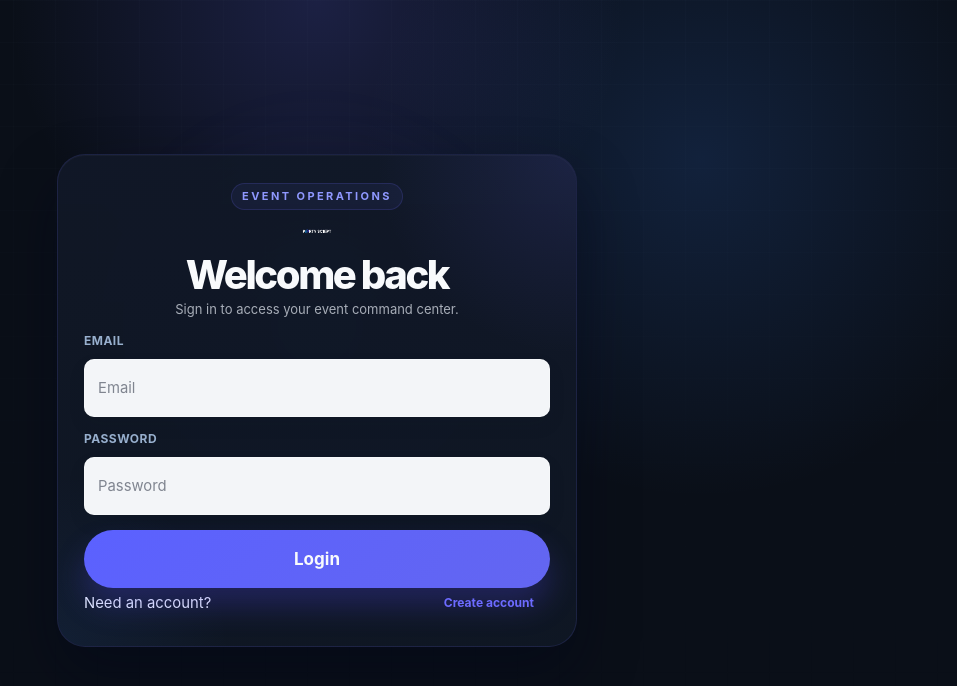
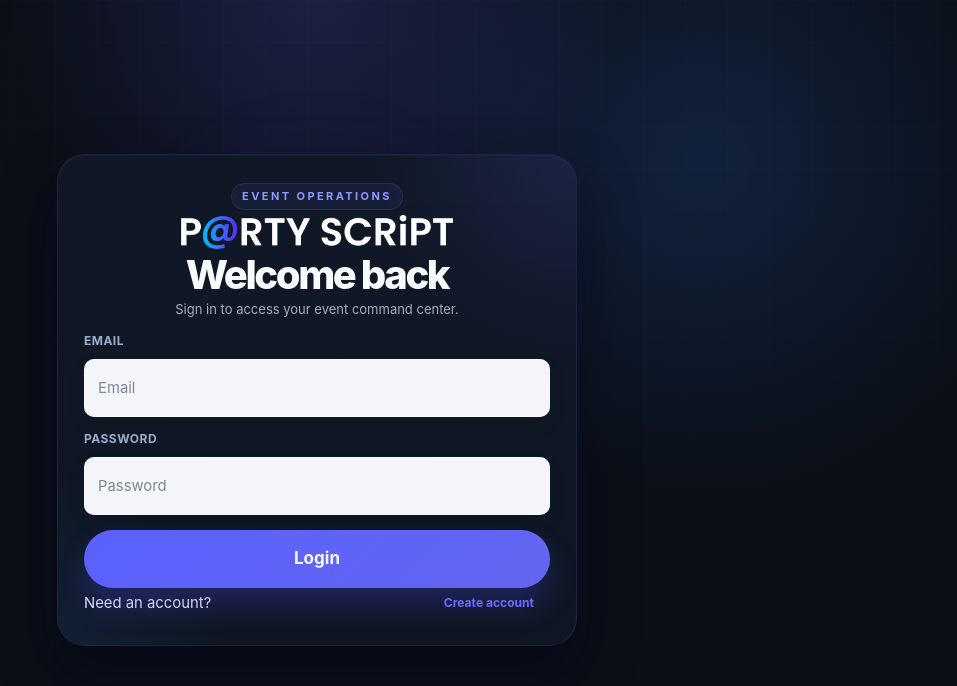
Before and after one commit to sushantahwr2001-droid/party-script, a React (Vite) app: page /login in a window 1280 px wide. Shown: the top 686 px of the page, without its empty margins (323-1280 px from the left). Built offline with nearby package versions, Linux system fonts and the light colour scheme; no server answers.

Commit message:
Crop and align auth logo

```diff
--- a/src/pages/Login.jsx
+++ b/src/pages/Login.jsx
@@ -177,11 +177,11 @@ export default function Login() {
             sx={{
               display: "block",
               width: "auto",
-              maxWidth: { xs: 176, md: 196 },
-              maxHeight: 34,
+              maxWidth: { xs: 232, md: 272 },
+              maxHeight: { xs: 30, md: 36 },
               height: "100%",
               objectFit: "contain",
-              mt: 0.1,
+              mt: 0.15,
             }}
           />
           <Typography
```
Also changed, not shown: src/assets/party-script-logo-light.png.
